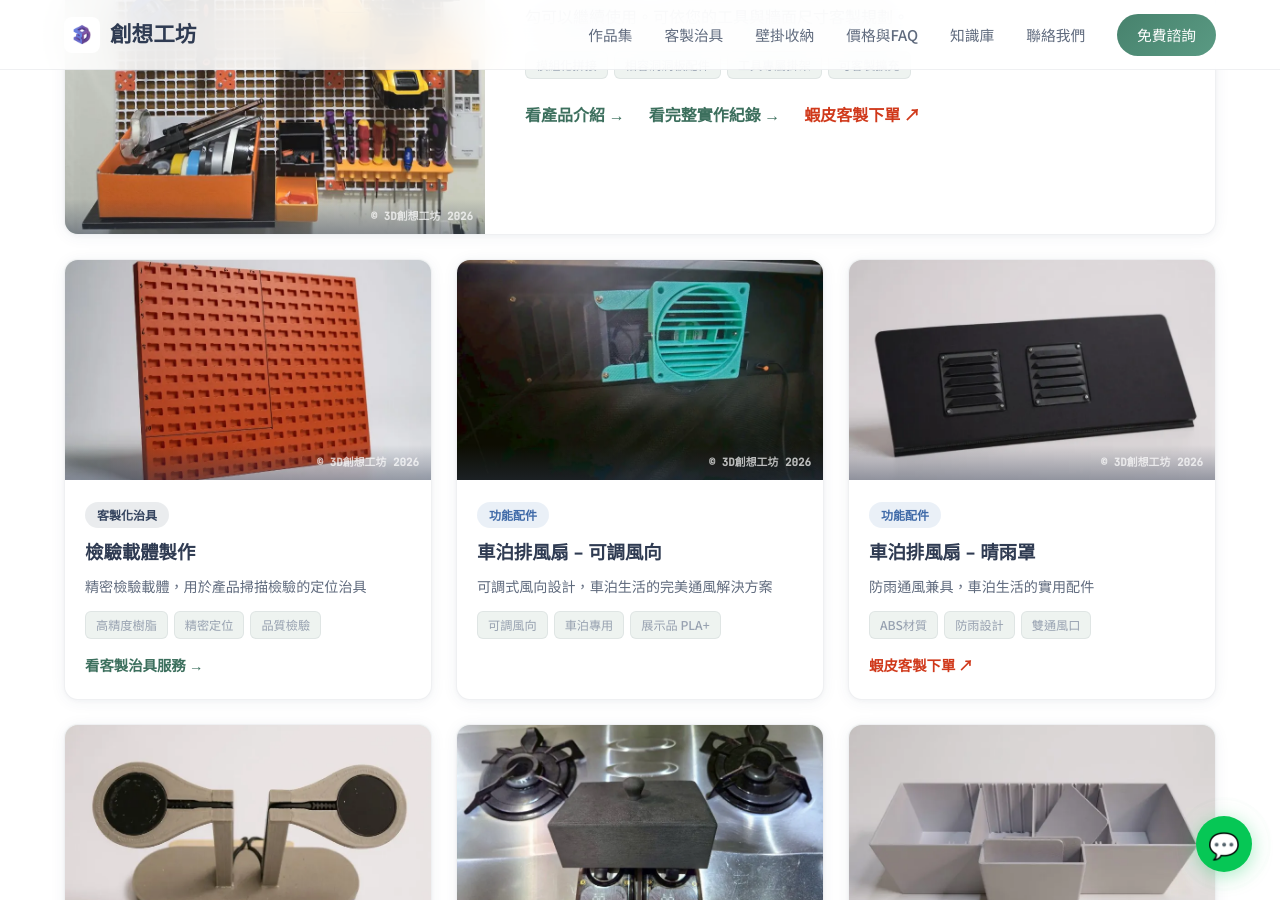
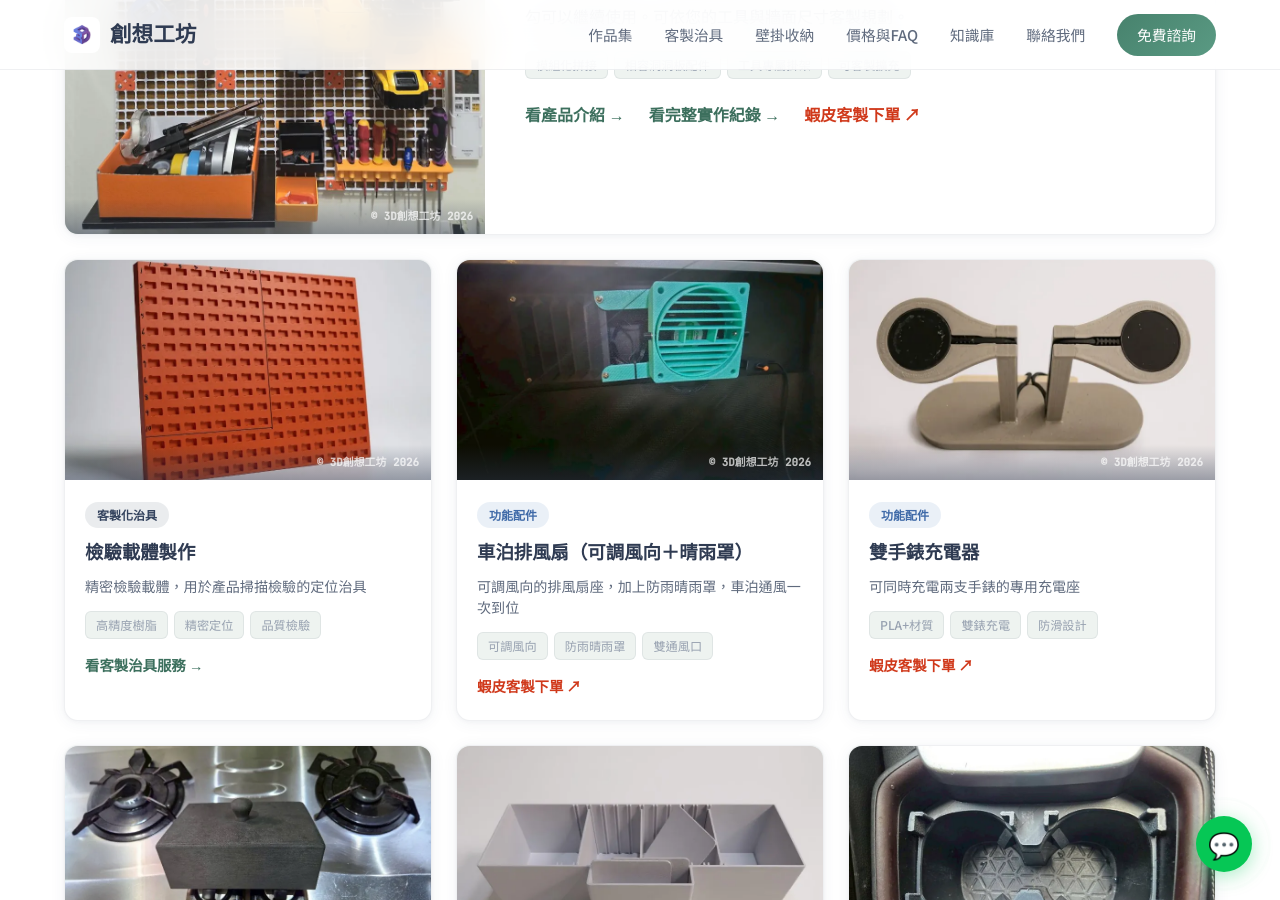
Before and after one commit to 10wang-creat/3d-workshop1, a Jekyll site: the page built from index.html, in a window 1280 px wide and 900 px high, scrolled down 1633 px. Built offline with Jekyll 4.4.1, drawn with Linux system fonts in a browser that asks for light colours.

Commit message:
修改商品照片

```diff
--- a/_data/portfolio.yml
+++ b/_data/portfolio.yml
@@ -39,33 +39,21 @@
     - 客製化設計
 
 - id: 2
-  title: 車泊排風扇 - 可調風向
+  title: 車泊排風扇（可調風向＋晴雨罩）
   category: functional
   category_name: 功能配件
   icon: "🔧"
   image: van-fan-adjustable.jpg
-  desc: 可調式風向設計，車泊生活的完美通風解決方案
-  detail: 專為車泊生活設計的排風扇配件，具備可調式上下風向功能。綠色部分採用活動設計，可依需求調整通風角度，有效改善車內空氣流通。展示品以 PLA+ 製作；車用環境高溫又日曬，訂製時會改用耐熱耐候的 ASA 材質。
+  gallery:                                # 詳情視窗裡額外顯示的照片
+    - van-fan-rain-cover.jpg
+  shopee: https://shopee.tw/product/5380033/55452027324
+  desc: 可調風向的排風扇座，加上防雨晴雨罩，車泊通風一次到位
+  detail: 專為車泊生活設計的排風扇配件組。車內的風扇座可上下調整風向，依需求改變通風角度；車外的晴雨罩採雙通風口設計，下雨時也能保持通風、避免雨水進入車內。展示品的風扇座以 PLA+、晴雨罩以 ABS 製作；車用環境高溫又日曬，訂製時會建議改用耐熱耐候的 ASA 材質。
   specs:
     - 可調風向
-    - 車泊專用
-    - 展示品 PLA+
+    - 防雨晴雨罩
+    - 雙通風口
     - 訂製建議 ASA
-
-- id: 3
-  title: 車泊排風扇 - 晴雨罩
-  category: functional
-  category_name: 功能配件
-  icon: "🔧"
-  image: van-fan-rain-cover.jpg
-  shopee: https://shopee.tw/product/5380033/55452027324
-  desc: 防雨通風兼具，車泊生活的實用配件
-  detail: 專業的車泊排風扇晴雨罩設計，有效防止雨水進入車內同時保持良好通風效果。雙通風口設計確保空氣流通順暢，黑色霧面處理美觀實用。展示品以 ABS 製作；需要長期日曬的使用情境，可改用更耐候的 ASA 材質。
-  specs:
-    - ABS材質
-    - 防雨設計
-    - 雙通風口
-    - 霧面處理
 
 - id: 4
   title: 雙手錶充電器
--- a/assets/css/main.css
+++ b/assets/css/main.css
@@ -406,3 +406,6 @@ button { font-family: inherit; cursor: pointer; border: none; background: none;
 .btn-shopee { background: #ee4d2d; color: #fff; }
 .btn-shopee:hover { background: #f05d40; transform: translateY(-2px); }
 .p-shopee-link, .modal-shopee-link { color: #d0391b !important; }
+.modal-gallery { display: flex; gap: 8px; padding: 8px 12px; background: var(--bg-secondary); }
+.modal-gallery picture { width: 180px; flex-shrink: 0; }
+.modal-gallery img { width: 100%; height: 120px; object-fit: cover; border-radius: var(--radius-sm); display: block; }
--- a/index.html
+++ b/index.html
@@ -140,7 +140,7 @@ description: 新竹專業3D列印服務。10年設計經驗，從概念到成品
 <div class="modal-overlay" id="modal" role="dialog" aria-modal="true" aria-labelledby="modalTitle" aria-hidden="true"><div class="modal-box"><button class="modal-close" id="modalClose" aria-label="關閉">✕</button><div id="modalContent"></div></div></div>
 
 <script type="application/json" id="portfolioData">
-[{% for item in site.data.portfolio %}{% assign modal_img = item.featured_image | default: item.image %}{"id":{{ item.id }},"name":{{ item.title | jsonify }},"cat":{{ item.category | jsonify }},"catLabel":{{ item.category_name | jsonify }},"detail":{{ item.detail | jsonify }},"specs":{{ item.specs | jsonify }},"image":{{ '/assets/images/' | append: modal_img | relative_url | jsonify }},"tall":{% if item.featured_image %}true{% else %}false{% endif %},"icon":{{ item.icon | jsonify }},"page":{% if item.page %}{{ item.page | relative_url | jsonify }}{% else %}null{% endif %},"pageLabel":{% if item.category == "production" %}"看客製治具服務 →"{% else %}"看產品介紹 →"{% endif %},"shopee":{% if item.shopee %}{{ item.shopee | jsonify }}{% else %}null{% endif %}}{% unless forloop.last %},{% endunless %}{% endfor %}]
+[{% for item in site.data.portfolio %}{% assign modal_img = item.featured_image | default: item.image %}{"id":{{ item.id }},"name":{{ item.title | jsonify }},"cat":{{ item.category | jsonify }},"catLabel":{{ item.category_name | jsonify }},"detail":{{ item.detail | jsonify }},"specs":{{ item.specs | jsonify }},"image":{{ '/assets/images/' | append: modal_img | relative_url | jsonify }},"tall":{% if item.featured_image %}true{% else %}false{% endif %},"icon":{{ item.icon | jsonify }},"page":{% if item.page %}{{ item.page | relative_url | jsonify }}{% else %}null{% endif %},"pageLabel":{% if item.category == "production" %}"看客製治具服務 →"{% else %}"看產品介紹 →"{% endif %},"shopee":{% if item.shopee %}{{ item.shopee | jsonify }}{% else %}null{% endif %},"gallery":[{% for g in item.gallery %}{{ '/assets/images/' | append: g | relative_url | jsonify }}{% unless forloop.last %},{% endunless %}{% endfor %}]}{% unless forloop.last %},{% endunless %}{% endfor %}]
 </script>
 
 <script>
@@ -168,6 +168,7 @@ description: 新竹專業3D列印服務。10年設計經驗，從概念到成品
         var webp = p.image.replace(/\.jpg$/, '.webp');
         modalContent.innerHTML =
             '<div class="modal-image' + (p.tall ? ' modal-image-tall' : '') + '"><picture><source srcset="' + webp + '" type="image/webp"><img src="' + p.image + '" alt="' + esc(p.name) + '" ' + (p.tall ? 'width="900" height="1200"' : 'width="800" height="600" style="width:100%;height:100%;object-fit:cover"') + '></picture></div>' +
+            (p.gallery && p.gallery.length ? '<div class="modal-gallery">' + p.gallery.map(function (g) { return '<picture><source srcset="' + g.replace(/\.jpg$/, '.webp') + '" type="image/webp"><img src="' + g + '" alt="' + esc(p.name) + '" width="800" height="600" loading="lazy"></picture>'; }).join('') + '</div>' : '') +
             '<div class="modal-body">' +
             '<div class="modal-tag"><span class="p-tag p-tag-' + esc(p.cat) + '">' + esc(p.catLabel) + '</span></div>' +
             '<h2 class="modal-title" id="modalTitle">' + esc(p.name) + '</h2>' +
```
